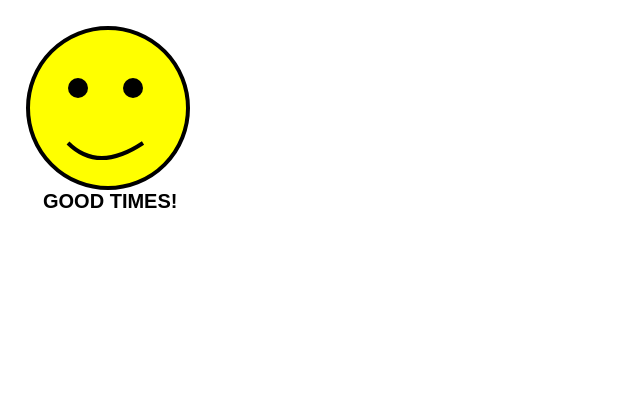
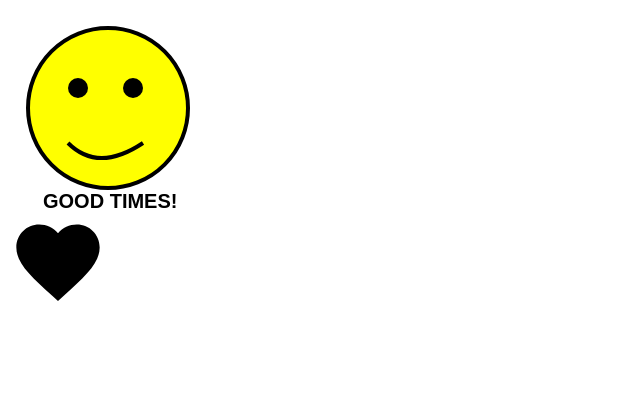
Before and after one commit to samlekkla/Assignment9.SVG, a plain HTML site: page index.html in a window 1280 px wide. Shown: the whole page, without its empty margins (0-640 px from the left). Drawn offline with Linux system fonts and the light colour scheme.

Commit message:
Update index.html
Added symbol tag for displaying the second image on the index page.

```diff
--- a/index.html
+++ b/index.html
@@ -20,7 +20,12 @@
 
     <div class="pic2">
         <svg width="200" height="200">
-            <use xlink:href="images/heart.svg"></use>
+            <defs>
+                <symbol id="heart" viewBox="0 0 24 24">
+                    <path d="M12 21.35l-1.45-1.32C5.4 15.36 2 12.28 2 8.5 2 5.42 4.42 3 7.5 3c1.74 0 3.41.81 4.5 2.09C13.09 3.81 14.76 3 16.5 3 19.58 3 22 5.42 22 8.5c0 3.78-3.4 6.86-8.55 11.54L12 21.35z"/>
+                </symbol>
+            </defs>
+            <use xlink:href="#heart" width="100" height="100"/>
         </svg>
     </div>
 
```
